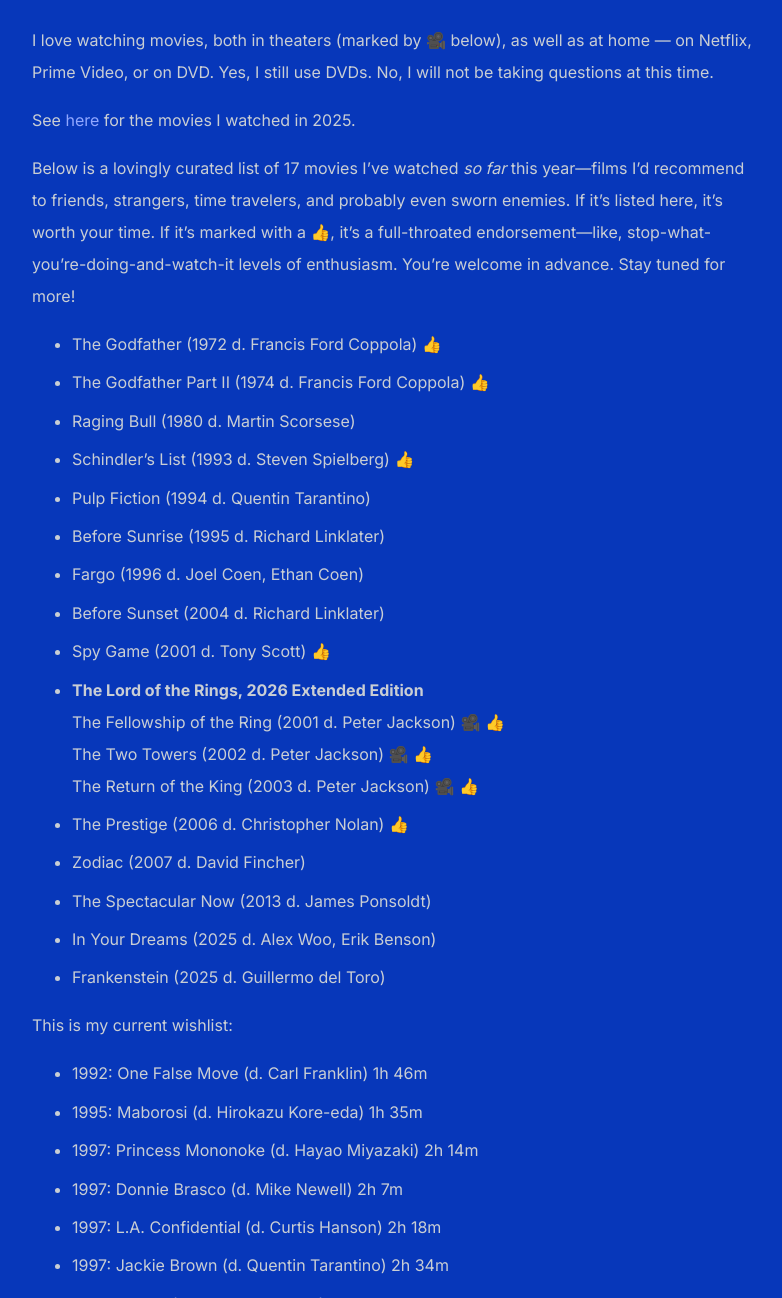
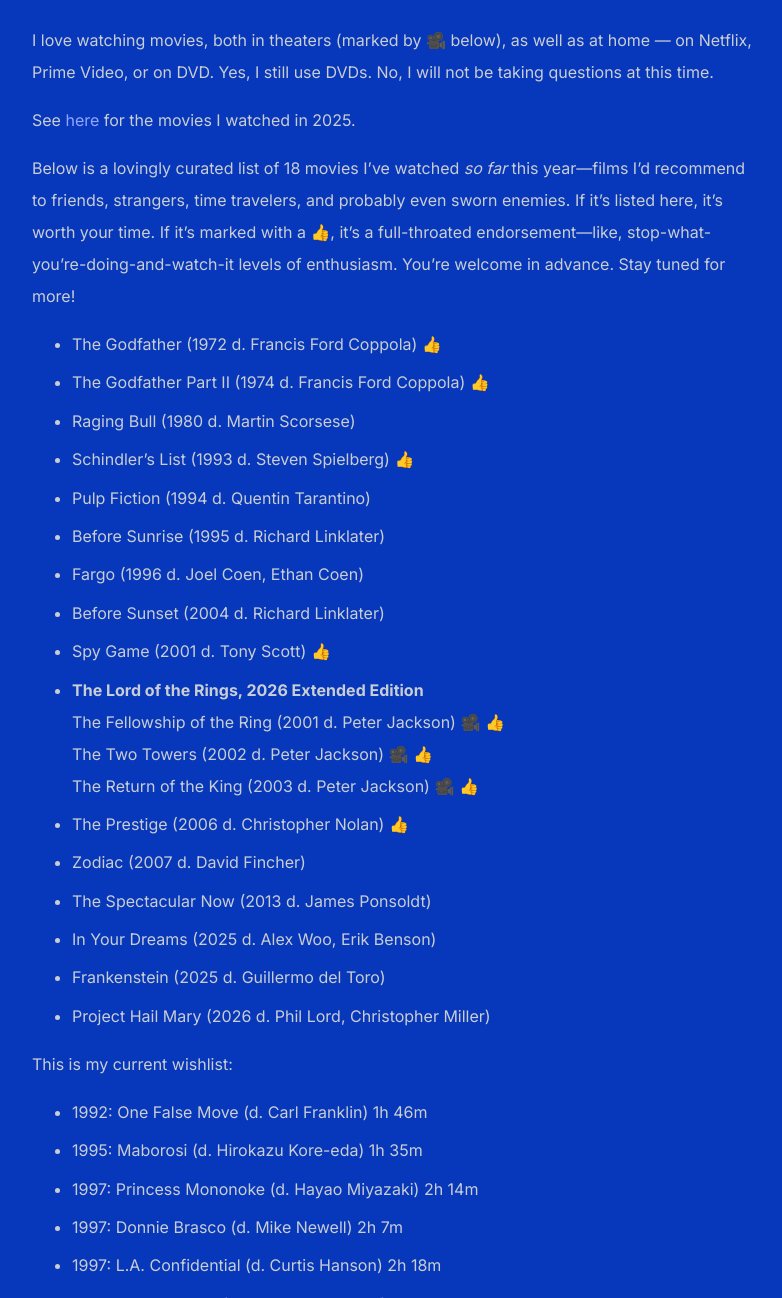
Before and after one commit to shihankanungo/shihankanungo.github.io, a Jekyll site: the page built from movies.md, in a window 1280 px wide and 1400 px high, scrolled down 898 px, cut to the strip 102-1400 px from the top of the window. Shown: the whole strip, without its empty margins (248-1030 px from the left). Built offline with Jekyll 4.4.1, drawn with Linux system fonts in a browser that asks for light colours.

Commit message:
Update movies.md

```diff
--- a/movies.md
+++ b/movies.md
@@ -14,7 +14,7 @@
 
 See [here](https://shihankanungo.github.io/wrapped-2025#movies) for the movies I watched in 2025.
 
-Below is a lovingly curated list of 17 movies I've watched *so far* this year&mdash;films I'd recommend to friends, strangers, time travelers, and probably even sworn enemies. If it’s listed here, it’s worth your time. If it’s marked with a 👍, it's a full-throated endorsement&mdash;like, stop-what-you're-doing-and-watch-it levels of enthusiasm. You're welcome in advance. Stay tuned for more!
+Below is a lovingly curated list of 18 movies I've watched *so far* this year&mdash;films I'd recommend to friends, strangers, time travelers, and probably even sworn enemies. If it’s listed here, it’s worth your time. If it’s marked with a 👍, it's a full-throated endorsement&mdash;like, stop-what-you're-doing-and-watch-it levels of enthusiasm. You're welcome in advance. Stay tuned for more!
 
 - The Godfather (1972 d. Francis Ford Coppola) 👍
 - The Godfather Part II (1974 d. Francis Ford Coppola) 👍
@@ -34,6 +34,7 @@
 - The Spectacular Now (2013 d. James Ponsoldt)
 - In Your Dreams (2025 d. Alex Woo, Erik Benson)
 - Frankenstein (2025 d. Guillermo del Toro)
+- Project Hail Mary (2026 d. Phil Lord, Christopher Miller)
 
 This is my current wishlist:
 
```
